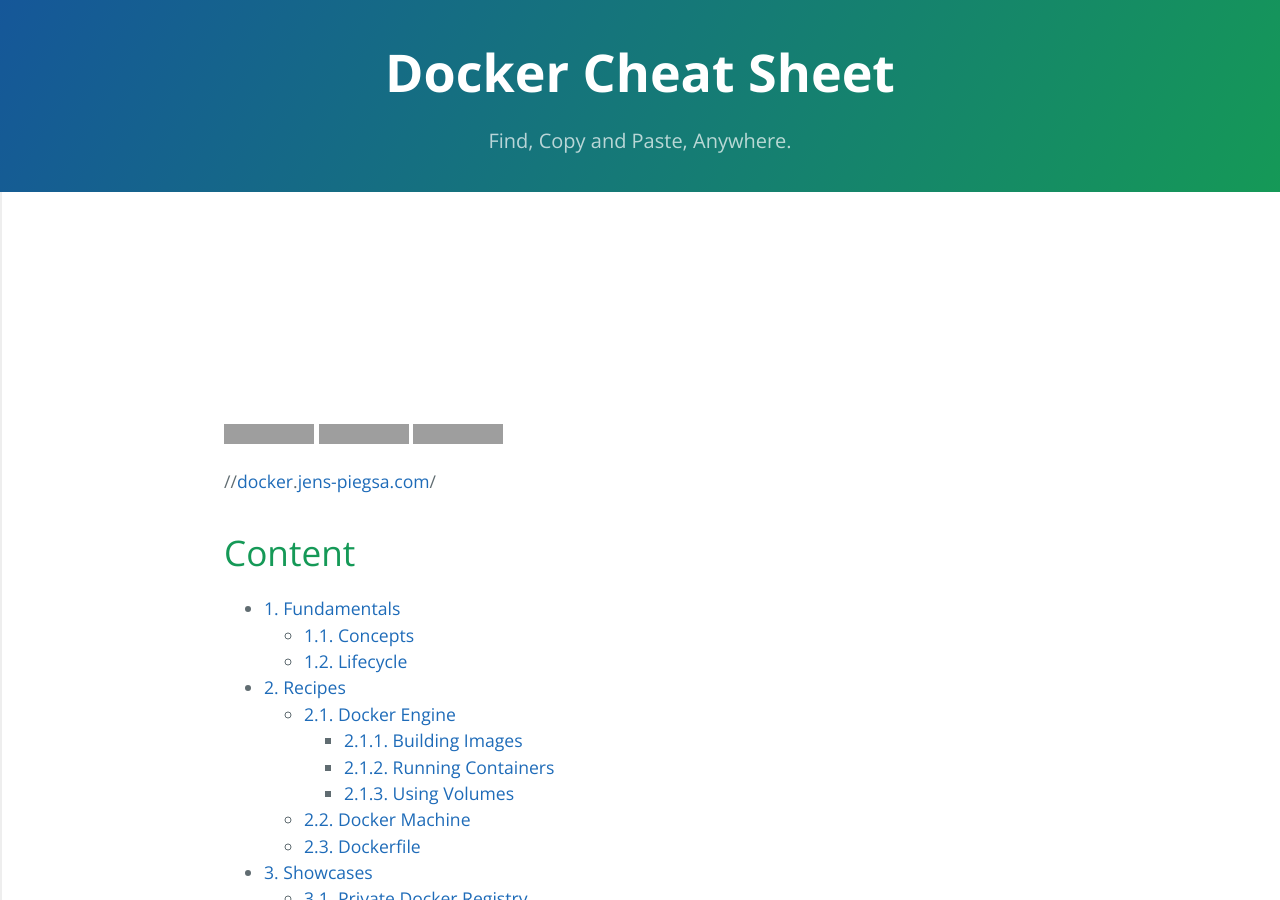
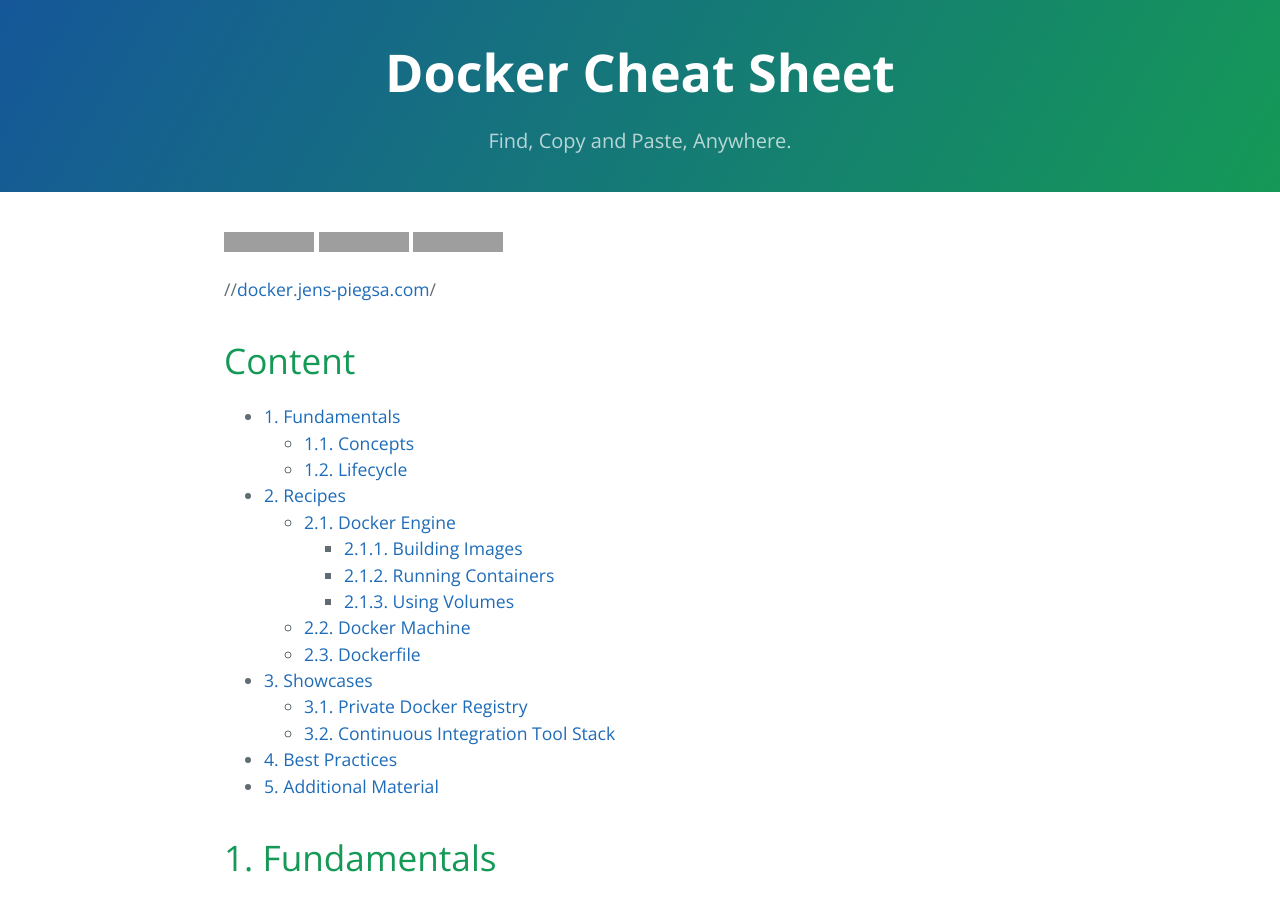
Before and after one commit to JensPiegsa/docker-cheat-sheet, a Jekyll site: the page built from index.md, in a window 1280 px wide and 900 px high. Built offline with Jekyll 4.4.1, drawn with Linux system fonts in a browser that asks for light colours; grey boxes are pictures that could not be loaded.

Commit message:
revision

```diff
--- a/_layouts/index.html
+++ b/_layouts/index.html
@@ -22,9 +22,10 @@
 		</div>
 	</header>
 
-	<nav class="js-toc"></nav>
+	<div class="max-width--large anchor--middle">
+		<nav class="toc js-toc soft-double transition--300 position--absolute is-position-fixed"></nav>
 
-	<main class="main-content">
+		<main class="main-content content js-toc-content soft-double">
 
 			{{content}}
 
@@ -38,6 +39,7 @@
 			</footer>
 
 		</main>
+	</div>
 
 	<script src="javascripts/tocbot.min.js"></script>
 	<script>
```
Lines whose indentation alone changed are shown as unchanged.
